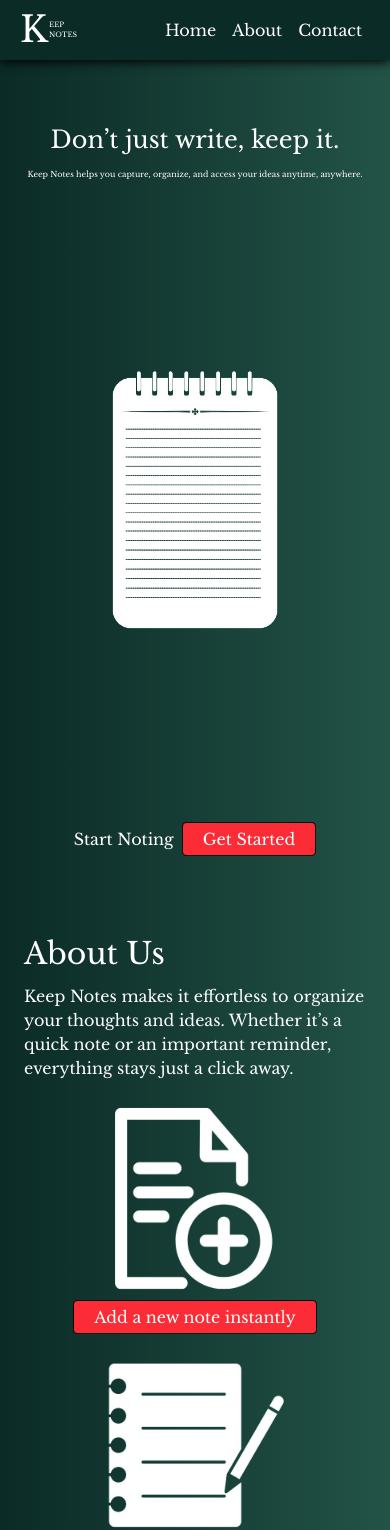
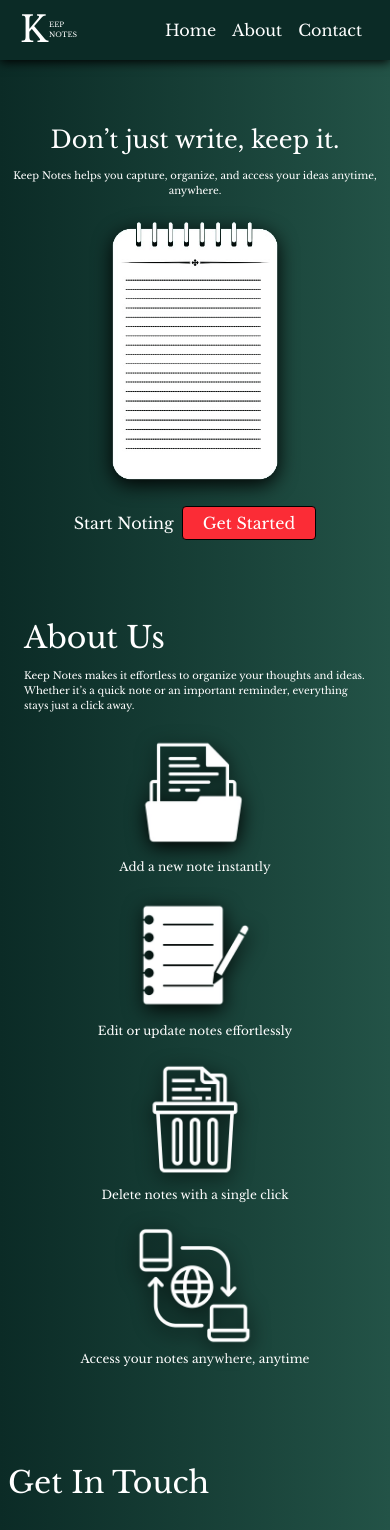
Before and after one commit to Kartikey-Singh-Gahlot/KeepNotes, a React (Vite) app in the folder frontend/: page / in a window 390 px wide. Shown: the top 1530 px of the page. Built offline with nearby package versions, Linux system fonts and the light colour scheme; no server answers.

Commit message:
added media query to features

```diff
--- a/frontend/src/Features.jsx
+++ b/frontend/src/Features.jsx
@@ -1,8 +1,8 @@
 export default function Features({featureHeading, featureImageLink}){
     return (
-       <li className="flex flex-col items-center px-2 py-2">
-           <img src={featureImageLink} alt="" className="w-50" />
-           <h1 className="hover:bg-[#0B2B26] hover:text-white hover:border-amber-50 border-black border-[1px] flex justify-center gap-2 px-5 py-1 rounded-[4px] bg-red-500  text-white  cursor-pointer  whitespace-nowrap">{featureHeading}</h1>
+       <li className="flex flex-col items-center px-2 py-2 hover:bg-[#0B2B26] hover:border-amber-50 border-[1px] border-[#00000000] rounded-2xl ">
+           <img src={featureImageLink} alt="" className="min-[780px]:w-40 w-30 hover:drop-shadow-[none] drop-shadow-[0px_5px_10px] drop-shadow-black" />
+           <h1 className="flex w-fit gap-2 px-5 py-1 rounded-[4px] text-[12px]  text-white  cursor-pointer  whitespace-nowrap">{featureHeading}</h1>
        </li>
     )
 }
--- a/frontend/src/Home.jsx
+++ b/frontend/src/Home.jsx
@@ -42,15 +42,15 @@ export default function Home() {
             </header>
 
 
-            <section className="min-h-screen w-full flex flex-col justify-between py-10" id="home">
+            <section className="h-fit w-full flex flex-col justify-between py-10" id="home">
 
                 <div className="w-full flex  flex-col justify-center pt-6">
                     <h1 className="w-full text-center md:text-4xl text-2xl px-2">Don’t just write, keep it.</h1>
-                    <h6 className="w-full text-center md:text-[10px] text-[8px] px-2 py-3">Keep Notes helps you capture, organize, and access your ideas anytime, anywhere.</h6>
+                    <h6 className="w-full text-center md:text-[10px] text-[10px] px-2 py-3">Keep Notes helps you capture, organize, and access your ideas anytime, anywhere.</h6>
                 </div>
 
                 <div className="w-full flex justify-center gap-2 items-center py-1">
-                    <img src="/mainBgImage.png" className="h-70"/>
+                    <img src="/mainBgImage.png" className="h-70  hover:drop-shadow-[none] drop-shadow-[0px_5px_10px] drop-shadow-black"/>
                 </div>
 
                 <div className="w-full flex  justify-center gap-2 items-center py-2">
@@ -61,13 +61,13 @@ export default function Home() {
             </section>
 
 
-            <section className="min-h-screen px-4 py-5 flex flex-col justify-center" id="about">
+            <section className="h-fit px-4 py-5 flex flex-col justify-center" id="about">
                 <h1 className="w-full box-border py-3 px-2 text-3xl">About Us</h1>
 
-                <p className="px-2">Keep Notes makes it effortless to organize your thoughts and ideas. Whether it’s a quick note or an important reminder, everything stays just a click away.</p>
+                <p className="px-2 text-[10px] min-[780px]:text-[15px] ">Keep Notes makes it effortless to organize your thoughts and ideas. Whether it’s a quick note or an important reminder, everything stays just a click away.</p>
 
                 <div className="flex py-3 ">
-                    <ul className="flex flex-col w-full justify-around ">
+                    <ul className="min-[780px]:flex grid min-[450px]:grid-cols-2  grid-rows-[auto]  w-full justify-around ">
                        <Features featureHeading="Add a new note instantly"  featureImageLink="/addNote.png" />
                        <Features featureHeading="Edit or update notes effortlessly" featureImageLink="/editNote.png" />
                        <Features featureHeading="Delete notes with a single click" featureImageLink="/deleteNote.png" />
@@ -78,7 +78,7 @@ export default function Home() {
             </section>
 
 
-            <section className="w-full" id="contact">
+            <section className=" h-fit w-full pt-10 pb-1" id="contact">
                     <h1 className="w-full box-border py-3 px-2 text-3xl">Get In Touch</h1>
                     <p className="w-full box-border py-4 px-2 text-[15px]">Lorem, ipsum dolor sit amet consectetur adipisicing elit. Animi culpa ratione praesentium dolor eaque perferendis quod officiis natus harum porro deserunt, ea nihil? Officiis enim temporibus repudiandae a, ipsam saepe molestiae eius doloribus odit architecto cum autem numquam earum iure, sint porro harum excepturi nesciunt placeat minima? Cum, similique atque?</p>
 
--- a/frontend/src/input.css
+++ b/frontend/src/input.css
@@ -1,4 +1,9 @@
 @import "tailwindcss";
+
+
+html {
+  scroll-behavior: smooth;
+}
 
 body{
   font-family: "Libre Baskerville", serif;
--- a/frontend/src/output.css
+++ b/frontend/src/output.css
@@ -7,10 +7,9 @@
       "Segoe UI Emoji", "Segoe UI Symbol", "Noto Color Emoji";
     --font-mono: ui-monospace, SFMono-Regular, Menlo, Monaco, Consolas, "Liberation Mono",
       "Courier New", monospace;
-    --color-red-400: oklch(70.4% 0.191 22.216);
     --color-red-500: oklch(63.7% 0.237 25.331);
-    --color-red-950: oklch(25.8% 0.092 26.042);
     --color-amber-50: oklch(98.7% 0.022 95.277);
+    --color-amber-200: oklch(92.4% 0.12 95.746);
     --color-black: #000;
     --color-white: #fff;
     --spacing: 0.25rem;
@@ -21,6 +20,7 @@
     --text-4xl: 2.25rem;
     --text-4xl--line-height: calc(2.5 / 2.25);
     --radius-2xl: 1rem;
+    --drop-shadow-2xl: 0 25px 25px rgb(0 0 0 / 0.15);
     --default-transition-duration: 150ms;
     --default-transition-timing-function: cubic-bezier(0.4, 0, 0.2, 1);
     --default-font-family: var(--font-sans);
@@ -194,9 +194,6 @@
   .z-20 {
     z-index: 20;
   }
-  .float-left {
-    float: left;
-  }
   .my-0 {
     margin-block: calc(var(--spacing) * 0);
   }
@@ -233,9 +230,6 @@
   .h-5 {
     height: calc(var(--spacing) * 5);
   }
-  .h-10 {
-    height: calc(var(--spacing) * 10);
-  }
   .h-20 {
     height: calc(var(--spacing) * 20);
   }
@@ -260,32 +254,14 @@
   .h-screen {
     height: 100vh;
   }
-  .min-h-screen {
-    min-height: 100vh;
-  }
-  .w-3 {
-    width: calc(var(--spacing) * 3);
-  }
   .w-5 {
     width: calc(var(--spacing) * 5);
   }
   .w-6 {
     width: calc(var(--spacing) * 6);
   }
-  .w-9 {
-    width: calc(var(--spacing) * 9);
-  }
-  .w-10 {
-    width: calc(var(--spacing) * 10);
-  }
-  .w-20 {
-    width: calc(var(--spacing) * 20);
-  }
-  .w-40 {
-    width: calc(var(--spacing) * 40);
-  }
-  .w-50 {
-    width: calc(var(--spacing) * 50);
+  .w-30 {
+    width: calc(var(--spacing) * 30);
   }
   .w-\[70vw\] {
     width: 70vw;
@@ -335,11 +311,11 @@
   .grid-cols-1 {
     grid-template-columns: repeat(1, minmax(0, 1fr));
   }
+  .grid-rows-\[auto\] {
+    grid-template-rows: auto;
+  }
   .flex-col {
     flex-direction: column;
-  }
-  .flex-row {
-    flex-direction: row;
   }
   .items-baseline {
     align-items: baseline;
@@ -410,6 +386,9 @@
     border-style: var(--tw-border-style);
     border-width: 1px;
   }
+  .border-\[\#00000000\] {
+    border-color: #00000000;
+  }
   .border-\[\#f5f5f542\] {
     border-color: #f5f5f542;
   }
@@ -439,9 +418,6 @@
   }
   .bg-\[\#f5f5f589\] {
     background-color: #f5f5f589;
-  }
-  .bg-red-400 {
-    background-color: var(--color-red-400);
   }
   .bg-red-500 {
     background-color: var(--color-red-500);
@@ -533,6 +509,12 @@
   .pt-6 {
     padding-top: calc(var(--spacing) * 6);
   }
+  .pt-10 {
+    padding-top: calc(var(--spacing) * 10);
+  }
+  .pb-1 {
+    padding-bottom: calc(var(--spacing) * 1);
+  }
   .text-center {
     text-align: center;
   }
@@ -556,9 +538,6 @@
   }
   .text-\[7px\] {
     font-size: 7px;
-  }
-  .text-\[8px\] {
-    font-size: 8px;
   }
   .text-\[10px\] {
     font-size: 10px;
@@ -622,6 +601,83 @@
     outline-style: var(--tw-outline-style);
     outline-width: 1px;
   }
+  .drop-shadow-2xl {
+    --tw-drop-shadow-size: drop-shadow(0 25px 25px var(--tw-drop-shadow-color, rgb(0 0 0 / 0.15)));
+    --tw-drop-shadow: drop-shadow(var(--drop-shadow-2xl));
+    filter: var(--tw-blur,) var(--tw-brightness,) var(--tw-contrast,) var(--tw-grayscale,) var(--tw-hue-rotate,) var(--tw-invert,) var(--tw-saturate,) var(--tw-sepia,) var(--tw-drop-shadow,);
+  }
+  .drop-shadow-\[0px_0px_20px\] {
+    --tw-drop-shadow-size: drop-shadow(0px 0px 20px var(--tw-drop-shadow-color, currentcolor));
+    --tw-drop-shadow: var(--tw-drop-shadow-size);
+    filter: var(--tw-blur,) var(--tw-brightness,) var(--tw-contrast,) var(--tw-grayscale,) var(--tw-hue-rotate,) var(--tw-invert,) var(--tw-saturate,) var(--tw-sepia,) var(--tw-drop-shadow,);
+  }
+  .drop-shadow-\[0px_5px_10px\] {
+    --tw-drop-shadow-size: drop-shadow(0px 5px 10px var(--tw-drop-shadow-color, currentcolor));
+    --tw-drop-shadow: var(--tw-drop-shadow-size);
+    filter: var(--tw-blur,) var(--tw-brightness,) var(--tw-contrast,) var(--tw-grayscale,) var(--tw-hue-rotate,) var(--tw-invert,) var(--tw-saturate,) var(--tw-sepia,) var(--tw-drop-shadow,);
+  }
+  .drop-shadow-\[0px_5px_20px\] {
+    --tw-drop-shadow-size: drop-shadow(0px 5px 20px var(--tw-drop-shadow-color, currentcolor));
+    --tw-drop-shadow: var(--tw-drop-shadow-size);
+    filter: var(--tw-blur,) var(--tw-brightness,) var(--tw-contrast,) var(--tw-grayscale,) var(--tw-hue-rotate,) var(--tw-invert,) var(--tw-saturate,) var(--tw-sepia,) var(--tw-drop-shadow,);
+  }
+  .drop-shadow-\[0px_10px_20px\] {
+    --tw-drop-shadow-size: drop-shadow(0px 10px 20px var(--tw-drop-shadow-color, currentcolor));
+    --tw-drop-shadow: var(--tw-drop-shadow-size);
+    filter: var(--tw-blur,) var(--tw-brightness,) var(--tw-contrast,) var(--tw-grayscale,) var(--tw-hue-rotate,) var(--tw-invert,) var(--tw-saturate,) var(--tw-sepia,) var(--tw-drop-shadow,);
+  }
+  .drop-shadow-\[2\] {
+    --tw-drop-shadow-size: drop-shadow(2);
+    --tw-drop-shadow: var(--tw-drop-shadow-size);
+    filter: var(--tw-blur,) var(--tw-brightness,) var(--tw-contrast,) var(--tw-grayscale,) var(--tw-hue-rotate,) var(--tw-invert,) var(--tw-saturate,) var(--tw-sepia,) var(--tw-drop-shadow,);
+  }
+  .drop-shadow-\[10px_0px_20px\] {
+    --tw-drop-shadow-size: drop-shadow(10px 0px 20px var(--tw-drop-shadow-color, currentcolor));
+    --tw-drop-shadow: var(--tw-drop-shadow-size);
+    filter: var(--tw-blur,) var(--tw-brightness,) var(--tw-contrast,) var(--tw-grayscale,) var(--tw-hue-rotate,) var(--tw-invert,) var(--tw-saturate,) var(--tw-sepia,) var(--tw-drop-shadow,);
+  }
+  .drop-shadow-\[10px_20px_20px\] {
+    --tw-drop-shadow-size: drop-shadow(10px 20px 20px var(--tw-drop-shadow-color, currentcolor));
+    --tw-drop-shadow: var(--tw-drop-shadow-size);
+    filter: var(--tw-blur,) var(--tw-brightness,) var(--tw-contrast,) var(--tw-grayscale,) var(--tw-hue-rotate,) var(--tw-invert,) var(--tw-saturate,) var(--tw-sepia,) var(--tw-drop-shadow,);
+  }
+  .drop-shadow-\[20\] {
+    --tw-drop-shadow-size: drop-shadow(20);
+    --tw-drop-shadow: var(--tw-drop-shadow-size);
+    filter: var(--tw-blur,) var(--tw-brightness,) var(--tw-contrast,) var(--tw-grayscale,) var(--tw-hue-rotate,) var(--tw-invert,) var(--tw-saturate,) var(--tw-sepia,) var(--tw-drop-shadow,);
+  }
+  .drop-shadow-\[20px\+20px_20px\] {
+    --tw-drop-shadow-size: drop-shadow(20px+20px 20px var(--tw-drop-shadow-color, currentcolor));
+    --tw-drop-shadow: var(--tw-drop-shadow-size);
+    filter: var(--tw-blur,) var(--tw-brightness,) var(--tw-contrast,) var(--tw-grayscale,) var(--tw-hue-rotate,) var(--tw-invert,) var(--tw-saturate,) var(--tw-sepia,) var(--tw-drop-shadow,);
+  }
+  .drop-shadow-\[20px\] {
+    --tw-drop-shadow-size: drop-shadow(20px);
+    --tw-drop-shadow: var(--tw-drop-shadow-size);
+    filter: var(--tw-blur,) var(--tw-brightness,) var(--tw-contrast,) var(--tw-grayscale,) var(--tw-hue-rotate,) var(--tw-invert,) var(--tw-saturate,) var(--tw-sepia,) var(--tw-drop-shadow,);
+  }
+  .drop-shadow-\[20px_20px_20px\] {
+    --tw-drop-shadow-size: drop-shadow(20px 20px 20px var(--tw-drop-shadow-color, currentcolor));
+    --tw-drop-shadow: var(--tw-drop-shadow-size);
+    filter: var(--tw-blur,) var(--tw-brightness,) var(--tw-contrast,) var(--tw-grayscale,) var(--tw-hue-rotate,) var(--tw-invert,) var(--tw-saturate,) var(--tw-sepia,) var(--tw-drop-shadow,);
+  }
+  .drop-shadow-amber-200 {
+    --tw-drop-shadow-color: oklch(92.4% 0.12 95.746);
+    @supports (color: color-mix(in lab, red, red)) {
+      --tw-drop-shadow-color: color-mix(in oklab, var(--color-amber-200) var(--tw-drop-shadow-alpha), transparent);
+    }
+    --tw-drop-shadow: var(--tw-drop-shadow-size);
+  }
+  .drop-shadow-black {
+    --tw-drop-shadow-color: #000;
+    @supports (color: color-mix(in lab, red, red)) {
+      --tw-drop-shadow-color: color-mix(in oklab, var(--color-black) var(--tw-drop-shadow-alpha), transparent);
+    }
+    --tw-drop-shadow: var(--tw-drop-shadow-size);
+  }
+  .filter {
+    filter: var(--tw-blur,) var(--tw-brightness,) var(--tw-contrast,) var(--tw-grayscale,) var(--tw-hue-rotate,) var(--tw-invert,) var(--tw-saturate,) var(--tw-sepia,) var(--tw-drop-shadow,);
+  }
   .backdrop-blur-\[2px\] {
     --tw-backdrop-blur: blur(2px);
     -webkit-backdrop-filter: var(--tw-backdrop-blur,) var(--tw-backdrop-brightness,) var(--tw-backdrop-contrast,) var(--tw-backdrop-grayscale,) var(--tw-backdrop-hue-rotate,) var(--tw-backdrop-invert,) var(--tw-backdrop-opacity,) var(--tw-backdrop-saturate,) var(--tw-backdrop-sepia,);
@@ -684,6 +740,20 @@
       }
     }
   }
+  .hover\:drop-shadow-\[none\] {
+    &:hover {
+      @media (hover: hover) {
+        --tw-drop-shadow-size: drop-shadow(none);
+        --tw-drop-shadow: var(--tw-drop-shadow-size);
+        filter: var(--tw-blur,) var(--tw-brightness,) var(--tw-contrast,) var(--tw-grayscale,) var(--tw-hue-rotate,) var(--tw-invert,) var(--tw-saturate,) var(--tw-sepia,) var(--tw-drop-shadow,);
+      }
+    }
+  }
+  .min-\[450px\]\:grid-cols-2 {
+    @media (width >= 450px) {
+      grid-template-columns: repeat(2, minmax(0, 1fr));
+    }
+  }
   .min-\[500px\]\:w-100 {
     @media (width >= 500px) {
       width: calc(var(--spacing) * 100);
@@ -694,19 +764,24 @@
       grid-template-columns: repeat(2, minmax(0, 1fr));
     }
   }
+  .min-\[780px\]\:flex {
+    @media (width >= 780px) {
+      display: flex;
+    }
+  }
+  .min-\[780px\]\:w-40 {
+    @media (width >= 780px) {
+      width: calc(var(--spacing) * 40);
+    }
+  }
   .min-\[780px\]\:grid-cols-3 {
     @media (width >= 780px) {
       grid-template-columns: repeat(3, minmax(0, 1fr));
     }
   }
-  .min-\[780px\]\:flex-col {
+  .min-\[780px\]\:text-\[15px\] {
     @media (width >= 780px) {
-      flex-direction: column;
-    }
-  }
-  .min-\[780px\]\:flex-row {
-    @media (width >= 780px) {
-      flex-direction: row;
+      font-size: 15px;
     }
   }
   .md\:text-4xl {
@@ -720,6 +795,9 @@
       font-size: 10px;
     }
   }
+}
+html {
+  scroll-behavior: smooth;
 }
 body {
   font-family: "Libre Baskerville", serif;
@@ -876,6 +954,59 @@ body {
   inherits: false;
   initial-value: solid;
 }
+@property --tw-blur {
+  syntax: "*";
+  inherits: false;
+}
+@property --tw-brightness {
+  syntax: "*";
+  inherits: false;
+}
+@property --tw-contrast {
+  syntax: "*";
+  inherits: false;
+}
+@property --tw-grayscale {
+  syntax: "*";
+  inherits: false;
+}
+@property --tw-hue-rotate {
+  syntax: "*";
+  inherits: false;
+}
+@property --tw-invert {
+  syntax: "*";
+  inherits: false;
+}
+@property --tw-opacity {
+  syntax: "*";
+  inherits: false;
+}
+@property --tw-saturate {
+  syntax: "*";
+  inherits: false;
+}
+@property --tw-sepia {
+  syntax: "*";
+  inherits: false;
+}
+@property --tw-drop-shadow {
+  syntax: "*";
+  inherits: false;
+}
+@property --tw-drop-shadow-color {
+  syntax: "*";
+  inherits: false;
+}
+@property --tw-drop-shadow-alpha {
+  syntax: "<percentage>";
+  inherits: false;
+  initial-value: 100%;
+}
+@property --tw-drop-shadow-size {
+  syntax: "*";
+  inherits: false;
+}
 @property --tw-backdrop-blur {
   syntax: "*";
   inherits: false;
@@ -958,6 +1089,19 @@ body {
       --tw-ring-offset-color: #fff;
       --tw-ring-offset-shadow: 0 0 #0000;
       --tw-outline-style: solid;
+      --tw-blur: initial;
+      --tw-brightness: initial;
+      --tw-contrast: initial;
+      --tw-grayscale: initial;
+      --tw-hue-rotate: initial;
+      --tw-invert: initial;
+      --tw-opacity: initial;
+      --tw-saturate: initial;
+      --tw-sepia: initial;
+      --tw-drop-shadow: initial;
+      --tw-drop-shadow-color: initial;
+      --tw-drop-shadow-alpha: 100%;
+      --tw-drop-shadow-size: initial;
       --tw-backdrop-blur: initial;
       --tw-backdrop-brightness: initial;
       --tw-backdrop-contrast: initial;
```
Also changed, not shown: frontend/public/addNote.png.
